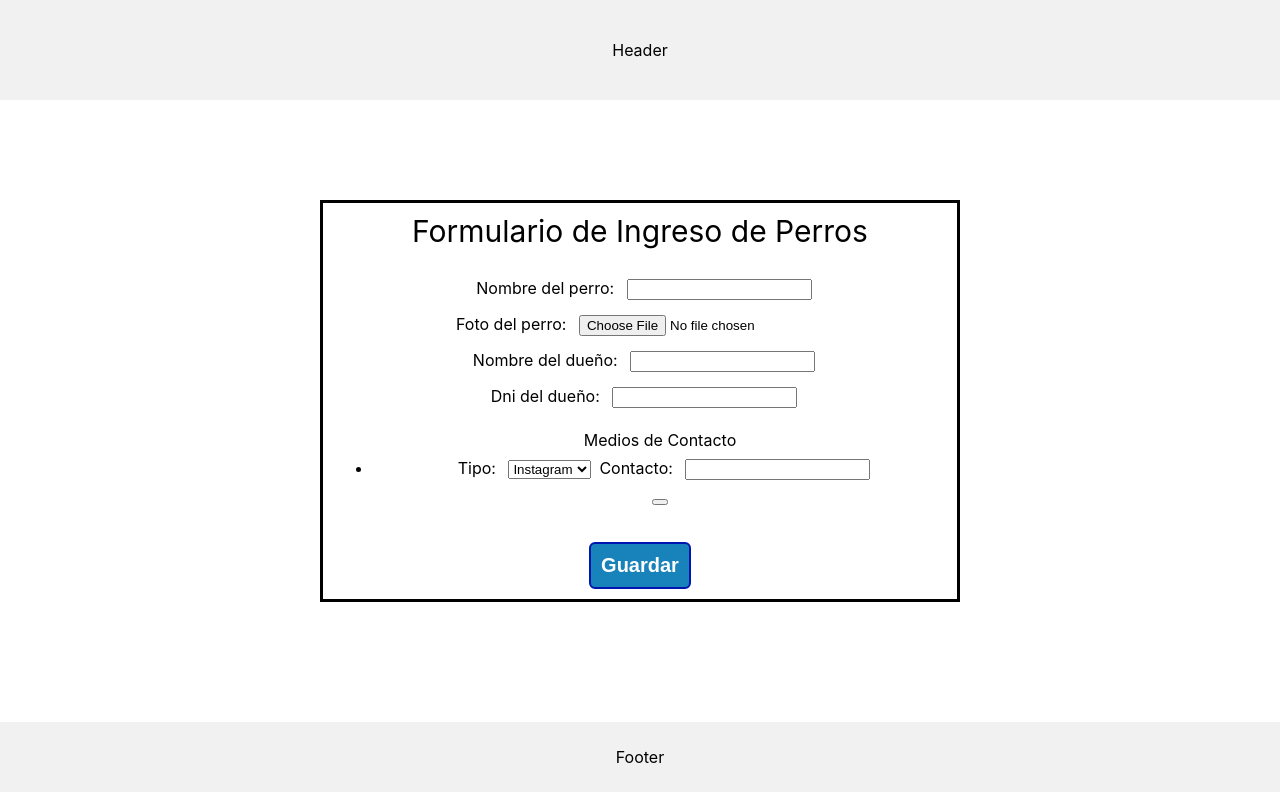
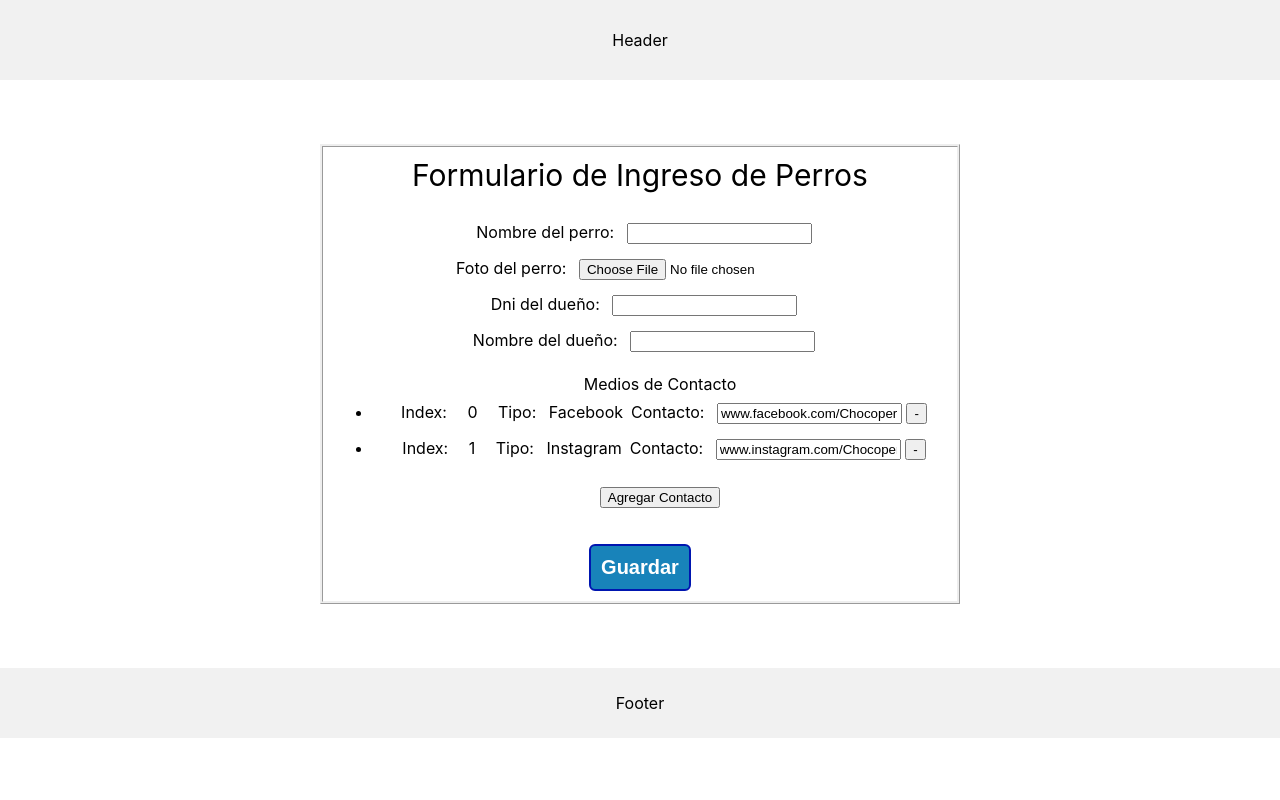
Before and after one commit to Squidev/petitami-react, a React (Create React App) app: page /dog-form in a window 1280 px wide. Built offline with nearby package versions, Linux system fonts and the light colour scheme.

Commit message:
[#171629396] Avances en la vista de ingreso de nuevos perros

```diff
--- /dev/null
+++ b/src/components/ContactMedium.jsx
@@ -0,0 +1,28 @@
+import React, { Component } from "react";
+
+class ContactMedium extends Component {
+
+  render() {
+    const {contactMediumName, contactMediumValue, contactMediumIndex, saveContact, removeContact} = this.props;
+
+    return (
+      <div>
+        {this.props.children}
+        <li>
+          <label className="campos">Index:</label>{" "}
+          <label className="campos">{contactMediumIndex}</label>{" "}
+          <label className="campos">Tipo:</label>{" "}
+          <label classname="campos">{contactMediumName}</label>
+          <label className="campos">Contacto:</label>{" "}
+          <input
+            value={contactMediumValue}
+            onBlur={() => saveContact()}
+          ></input>{" "}
+          <button onClick={() => removeContact(contactMediumIndex)}>-</button> <br />
+        </li>
+      </div>
+    );
+  }
+}
+
+export default ContactMedium;
--- a/src/components/DogForm.jsx
+++ b/src/components/DogForm.jsx
@@ -1,21 +1,48 @@
 import React, { Component } from "react";
 import "./Styles.css";
+import ContactMedium from "./ContactMedium";
 
 class DogForm extends Component {
   state = {
-    name: "",
+    dogId: "",
+    dogName: "",
     photo: "",
-    ownarName: "",
+    ownerName: "",
     ownerId: "",
-    contactMedium: [
+    ownerDni: "",
+    contactMediums: [
       {
-        type: "",
-        value: ""
+        contactMediumId: "",
+        contactMediumName: "",
+        contactMediumValue: ""
       }
     ]
   };
 
-  componentDidMount() {}
+  componentDidMount() {
+    //Llamada AJAX
+    var initialState = {
+      dogId: 34,
+      dogName: "Chocoperro",
+      photo: "",
+      ownerName: "Chocoperro Owner",
+      ownerId: 21,
+      ownerDni: 50235123,
+      contactMediums: [
+        {
+          contactMediumId: 53,
+          contactMediumName: "Facebook",
+          contactMediumValue: "www.facebook.com/ChocoperroOwner"
+        },
+        {
+          contactMediumId: 56,
+          contactMediumName: "Instagram",
+          contactMediumValue: "www.instagram.com/ChocoperroOwner"
+        }
+      ]
+    };
+    this.setState(initialState);
+  }
 
   render() {
     return (
@@ -35,29 +62,54 @@ class DogForm extends Component {
           </label>{" "}
           <input classname="" type="file"></input>
           <br />
+          <label className="campos" id="ownerId">
+            Dni del dueño:
+          </label>{" "}
+          <input type="text" onBlur={() => this.CheckOwner()}></input>
+          <br />
           <label className="campos" id="ownerName">
             Nombre del dueño:
           </label>{" "}
           <input type="text"></input>
-          <br />
-          <label className="campos" id="ownerId">
-            Dni del dueño:
-          </label>{" "}
-          <input type="text"></input>
           <ul>
             Medios de Contacto
+            {this.state.contactMediums.filter(c => c.contactMediumValue !== "").map(contactMedium => (
+              <ContactMedium
+                contactMediumId={contactMedium.contactMediumId}
+                contactMediumName={contactMedium.contactMediumName}
+                contactMediumValue={contactMedium.contactMediumValue}
+                contactMediumIndex={this.state.contactMediums.indexOf(
+                  contactMedium
+                )}
+                saveContact={this.saveContact}
+                removeContact={this.removeContact}
+              ></ContactMedium>
+            ))}
+            {this.state.contactMediums
+              .filter(c => c.contactMediumValue === "")
+              .map(c => (
                 <li>
+                  <label className="campos">Index:</label>{" "}
+                  <label className="campos">{this.state.contactMediums.indexOf(c)}</label>{" "}
                   <label className="campos">Tipo:</label>{" "}
-              <select classname="campos" id="type">
+                  <select
+                    required
+                    classname="campos"
+                  >
+                    <option value="" disabled selected hidden>
+                      Elegir...
+                    </option>
                     <option value="Instagram">Instagram</option>
                     <option value="Facebook">Facebook</option>
                     <option value="Whatsapp">Whatsapp</option>
                     <option value="Telefono">Telefono</option>
                   </select>
                   <label className="campos">Contacto:</label>{" "}
-              <input type="text" id="value"></input> <br />
-              <button></button>
+                  <input onBlur={() => this.SaveContact()}></input>{" "}
                 </li>
+              ))}
+              <br/>
+            <button onClick={() => this.AddContact()}>Agregar Contacto</button>
           </ul>
           <button onClick={() => this.SendFormData()} className="boton">
             Guardar
@@ -69,10 +121,33 @@ class DogForm extends Component {
     );
   }
 
+  AddContact() {
+    const contactMedium = {
+      contactMediumId: 0,
+      contactMediumName: "",
+      contactMediumValue: ""
+    };
+    const contacts = [...this.state.contactMediums];
+    contacts.push(contactMedium);
+    this.setState({ contactMediums: contacts });
+  }
+
+  saveContact() {}
+
+  removeContact = contactMediumIndex => {
+    const contacts = [...this.state.contactMediums];
+    const index = contactMediumIndex;
+    contacts.splice(index, contactMediumIndex);
+    this.setState({ contactMediums: contacts });
+  };
+
+  CheckOwner() {}
+
   SendFormData() {
-    return alert("b");
-    //const data = new FormData(document.getElementById('form'));
-    //fetch('httpapi/v1/dog')
+    /*fetch('',{
+      method:'POST',
+      body: JSON.stringify(this.state)
+    })*/
   }
 }
 
--- a/src/components/DogInfo.jsx
+++ b/src/components/DogInfo.jsx
@@ -10,19 +10,12 @@ class DogInfo extends Component {
 
   componentDidMount() {
     this.setState({
+      dogImage: "",
       dogName: "Chocoperro",
+      dogDescription: "Descripcion",
+      ownerDirection: "Dirreccion",
       ownerName: "Chocoperro Owner",
-      contactMediums: [
-        {
-          contactMediumName: "Facebook",
-          value: "www.facebook.com/ChocoperroOwner"
-        },
-        {
-          contactMediumName: "Instagram",
-          value: "www.instagram.com/ChocoperroOwner"
-        },
-        { contactMediumName: "Tel", value: "2614785498" }
-      ]
+      contactMediums: [{ contactMediumName: "Tel", value: "2614785498" }]
     });
   }
 
@@ -32,11 +25,40 @@ class DogInfo extends Component {
         <header className="header">Header</header>
 
         <div className="div responsive">
-          <img src={""} alt={"Perro image"} />
+          <div className="yellow">
+            <div className="leftfloat">
+              {" "}
+              <div className="imageContainer">
+              <img
+                //width="304"
+                //height="236"
+                //class="img-circle"
+                className="imageResponsive"
+                src={require("./perro.jpg")}
+                alt={"Perro"}
+              />{" "}
+              </div>
+              <br/>
+            </div>
+            <br />
+            <label className="campos titulo"> {this.state.dogName}</label>
+            <br />
+            <br />
+            <br />
+          </div>
           <br />
-          <label>Nombre: {this.state.dogName}</label>
-          <br />
-          <label>Dueño: {this.state.ownerName}</label>
+          <br/>
+          <label className="campos">
+            {this.state.dogDescription}
+          </label>
+          <hr></hr>
+          <label className="campos">{this.state.ownerName}</label>
+          <hr></hr>
+          <br></br>
+          <label className="campos">
+            {this.state.ownerDirection}
+          </label>
+          <hr></hr>
           <ul>
             {this.state.contactMediums.map(contactMedium => (
               <li>
@@ -44,10 +66,21 @@ class DogInfo extends Component {
               </li>
             ))}
           </ul>
+          <hr></hr>
           <a href="https://www.instagram.com">
-          <span class="instagram bottomleft">
-            <span class="fa fa-instagram"></span>
-          </span>
+            <span class="instagram bottomleft">
+              <span class="fa fa-instagram"></span>
+            </span>
+          </a>
+          <a href="https://www.facebook.com">
+            <span class="bottomleft">
+              <span class="fa fa-facebook"></span>
+            </span>
+          </a>
+          <a href="">
+            <span class="bottomleft">
+              <span class="fa fa-gmail"></span>
+            </span>
           </a>
         </div>
         <footer className="footer">Footer</footer>
--- a/src/components/Styles.css
+++ b/src/components/Styles.css
@@ -6,17 +6,69 @@
 
 .div {
   text-align: center;
-  margin: 100px 25% 120px 25%;
+  margin: 5% 25% 5% 25%;
   min-height: 300px;
   min-width: 250px;
-  border-style: solid;
+  border-style: ridge;
   padding: 10px 10px 10px 10px;
+}
+
+select:required:invalid {
+  color: gray;
+}
+option[value=""][disabled] {
+  display: none;
+}
+
+option {
+  color: black;
+}
+
+.imageResponsive{
+  max-width: 100%;
+  border-radius: 50%;
+  border-style: ridge;
+  max-width: 960px;
+  width:100%;
+  height:auto;
+}
+
+.yellow{
+  background-color: yellow;
+  border: ridge;
+}
+
+.leftfloat{
+    float: left;
+    width: 120px;
+    padding: 20px;
 }
 
 .bottomleft {
   position: relative;
-  bottom: -70px;
-  left: -308px;
+  bottom: -20px;
+  left: -300px;
+}
+
+.fa-facebook {
+  opacity: 0.7;
+  padding: 20px;
+  font-size: 30px;
+  width: 30px;
+  text-align: center;
+  text-decoration: none;
+  margin: 5px 2px;
+  border-radius: 50%;
+  background: #3B5998;
+  color: white;
+}
+.fa-gmail{
+  margin:40px auto;
+  background:#E41F1A;
+  width:70px;
+  height:70px;
+  border-radius:50%;
+  box-shadow:0 0 10px 3px black;
 }
 
 .instagram {
@@ -37,7 +89,7 @@
 .header {
   background-color: #F1F1F1;
   text-align: center;
-  padding: 40px;
+  padding: 30px;
 }
 
 .footer {
```
Also changed, not shown: src/components/perro.jpg (added). Lines whose indentation alone changed are shown as unchanged.
